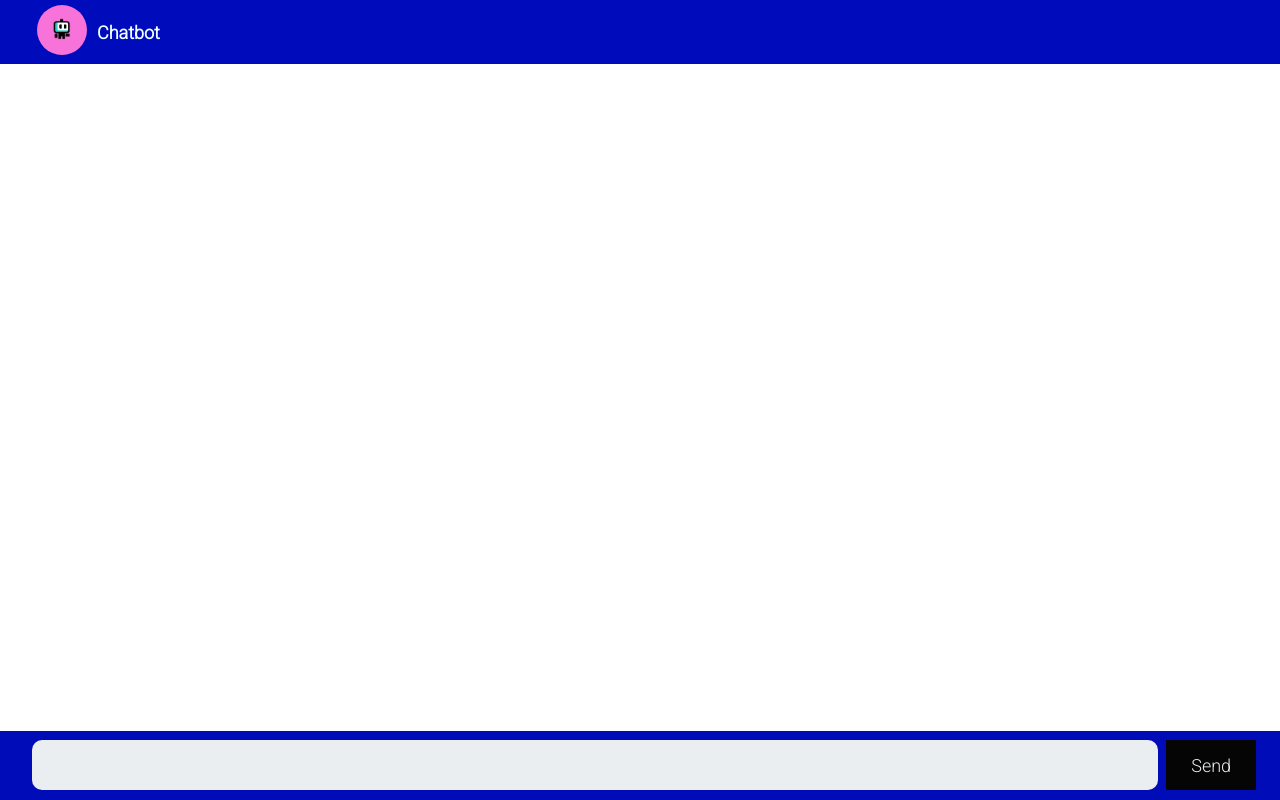
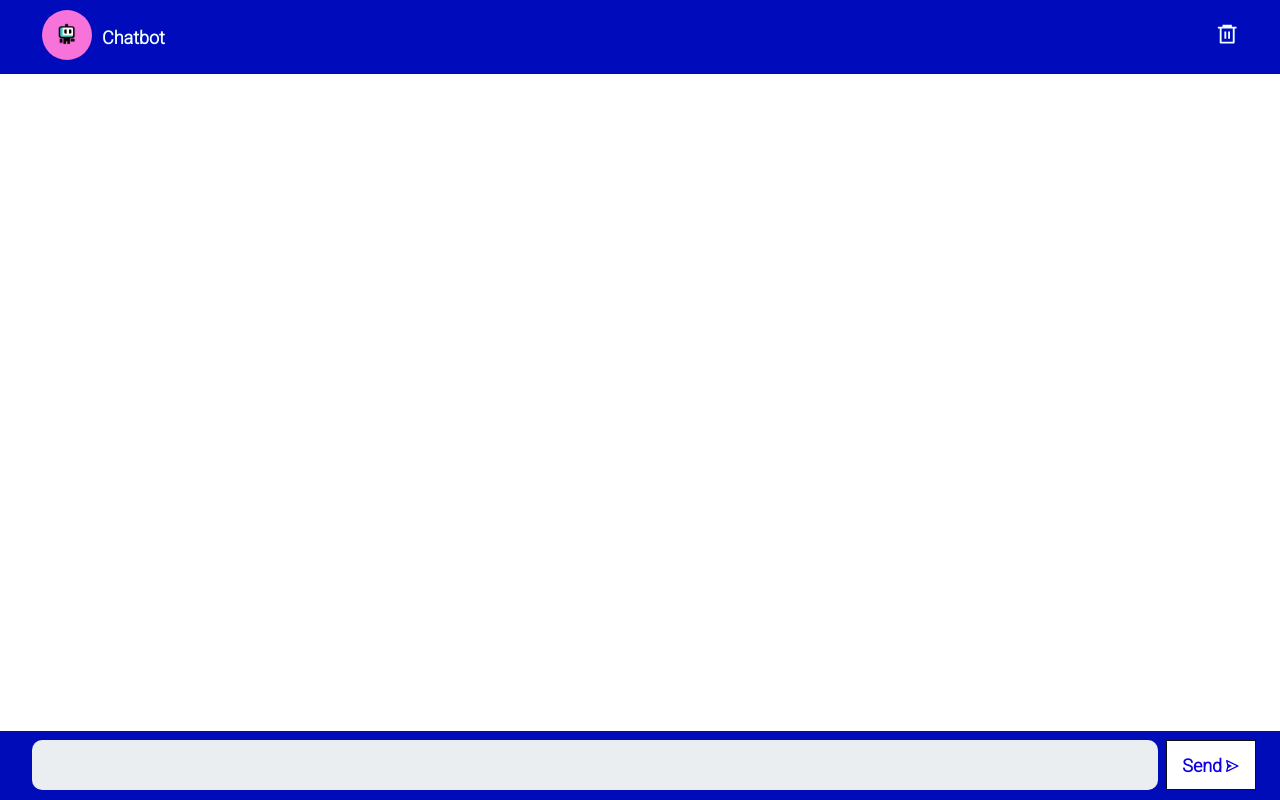
Before and after one commit to Deependra-Negi/chatbot, a React (Create React App) app: page / in a window 1280 px wide. Built offline with nearby package versions, Linux system fonts and the light colour scheme.

Commit message:
clearchat added

```diff
--- a/package.json
+++ b/package.json
@@ -8,6 +8,7 @@
     "@testing-library/user-event": "^13.5.0",
     "react": "^17.0.2",
     "react-dom": "^17.0.2",
+    "react-icons": "^4.3.1",
     "react-scripts": "5.0.0",
     "uuid": "^8.3.2",
     "web-vitals": "^2.1.4"
--- a/src/components/ChatWindow.jsx
+++ b/src/components/ChatWindow.jsx
@@ -1,38 +1,34 @@
 import React, { useEffect, useState, useRef } from 'react'
+import { BiSend } from 'react-icons/bi';
 import styles from './ChatWindow.module.css'
 import Message from './Message';
 import Reply from './Reply';
 import { v4 as uuid } from 'uuid';
 
-function ChatWindow() {
+function ChatWindow({chatFlag}) {
 
   const scrollRef = useRef();
-  // const inpRef = useRef(null);
   const [msg, setMsg] = useState("");
   const [data, setData] = useState([]);
 
     useEffect(() => {
     //to scroll into view of new message
     scrollRef?.current?.scrollIntoView({ behavior: "smooth" });
-  }, []);
+    }, []);
+
+  let msgs = localStorage.getItem('messages');
 
   useEffect(() => {
-    let msgs = localStorage.getItem('messages');
-
-    // handleFocus();
-
     if (msgs == null) {
       setData([])
     } else {
       setData(JSON.parse(msgs))
     }
-  },[msg])
+  }, [msgs,chatFlag])
 
 
-  //focus on input field on page load
-  // function handleFocus() {
-  //   inpRef.current.focus();
-  // }
+
+  // let msgss = localStorage.getItem('messages');
 
   function handleSend(e) {
     if (localStorage.getItem('messages') == null) {
@@ -77,10 +73,11 @@ function ChatWindow() {
       <div className={styles.footer}>
         <div className={styles.inputCont}>
           <input value={msg} onChange={handleChange} onKeyPress={handleEnter} type="text" />
-          {/* <input ref={inpRef} value={msg} onChange={handleChange} onKeyPress={handleEnter} type="text" /> */}
         </div>
         <div className={styles.buttonCont}>
-          <button onClick={handleSend}>Send</button>
+          <button onClick={handleSend} title="send">
+            <div style={{display:"flex", justifyContent:"center"}}><div>Send</div><BiSend /></div>
+          </button>
         </div>
       </div>
 
--- a/src/components/ChatWindow.module.css
+++ b/src/components/ChatWindow.module.css
@@ -46,12 +46,22 @@
     min-height: 50px;
     min-width: 80px;
     width: 7vw;
-    background-color: #050505;
+    background-color: #fff;
     border: none;
-    color: #eaeef0;
+    font-weight: bold;
+    color: #0f00e6;
     font-size: large;
+    border: 1px solid rgb(15, 15, 15);
+    align-items: center;
 }
-
+.footer svg{
+    margin-top: 2px;
+    padding-left: 2px;
+}
+.footer button:hover{
+    background-color: #584cff;
+    color: #fff;
+}
 @media screen and (max-width: 1024px) {
   .container{
     padding: 1rem 2rem;
--- a/src/components/Header.jsx
+++ b/src/components/Header.jsx
@@ -1,12 +1,23 @@
-import React from 'react'
 import styles from './Header.module.css'
+import { RiDeleteBin6Line } from 'react-icons/ri';
 
-function Header() {
+function Header({clearChat}) {
+
+  function handleClear() {
+    clearChat();
+  }
+
   return (
       <>
       <div className={styles.container}>
+        <div className={styles.profile}>
           <div><img className={styles.img} src="bot.jpg" alt="img" /></div>
           <div>Chatbot</div>
+        </div>
+
+        <div>
+          <div className={styles.clearBtn} onClick={handleClear} title="Clear Chat"><RiDeleteBin6Line /></div>
+        </div>
         </div>
 
     </>
--- a/src/components/Header.module.css
+++ b/src/components/Header.module.css
@@ -5,11 +5,23 @@
     display: flex;
     top: 0%;
     position: sticky;
+    display: flex;
+    justify-content: space-between;
+}
+.profile{
+    display: flex;
+}
+.clearBtn{
+    cursor: pointer;
+    font-size: 1.4rem;
+}
+.clearBtn:hover{
+    color: #e9e9e9;
 }
 .container div:first-child{
     padding: 5px;
 }
-.container div:last-child{
+.container div:nth-child(2){
     font-size: large;
     font-weight: bold;
     padding:2px 5px;
--- a/src/pages/ChatPage.jsx
+++ b/src/pages/ChatPage.jsx
@@ -1,12 +1,20 @@
-import React from 'react'
+import React, { useState } from 'react'
 import ChatWindow from '../components/ChatWindow'
 import Header from '../components/Header'
 
 function ChatPage() {
+
+  const [chatFlag, setChatFlag] = useState(false)
+
+  const clearChat = () => {
+    localStorage.clear('messages');
+    setChatFlag(!chatFlag);
+  }
+
   return (
     <div>
-        <Header />
-        <ChatWindow/>
+      <Header clearChat={clearChat}/>
+      <ChatWindow chatFlag={chatFlag}/>
     </div>
   )
 }
```
Also changed, not shown: 1 other file (tests, documents, lock files or other folders).
